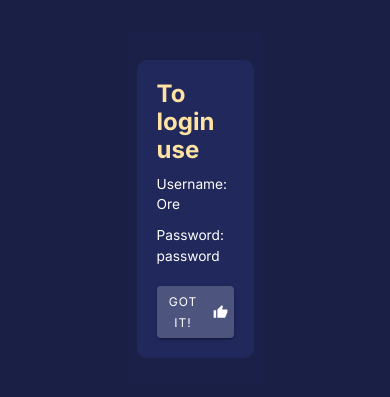
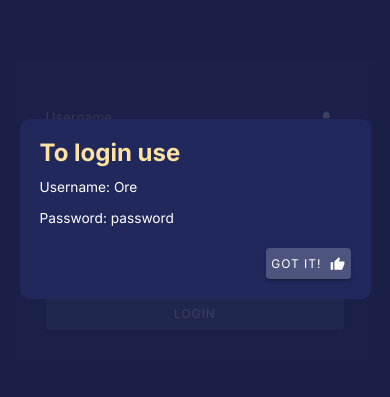
Before and after one commit to orejay/MERN-Sales-Dashboard-Fronend, a React (Create React App) app: page /login in a window 390 px wide. Shown: the part 213-610 px from the top of the page. Built offline with nearby package versions, Linux system fonts and the light colour scheme; no server answers.

Commit message:
Mobile view

```diff
--- a/src/scenes/login/index.jsx
+++ b/src/scenes/login/index.jsx
@@ -9,6 +9,7 @@ import {
   TextField,
   Typography,
   useTheme,
+  useMediaQuery,
 } from "@mui/material";
 import {
   VisibilityOff,
@@ -23,6 +24,7 @@ import { setUser, setPrompt } from "state";
 
 const Login = () => {
   const theme = useTheme();
+  const isNonMobile = useMediaQuery("(min-width: 600px)");
   const Navigate = useNavigate();
   const [showPassword, setShowPassword] = useState(false);
   //   const [showPrompt, setShowPrompt] = useState(true);
@@ -66,7 +68,7 @@ const Login = () => {
       onClick={() => dispatch(setPrompt(false))}
     >
       <Box
-        width="30%"
+        width={isNonMobile ? "30%" : "90%"}
         gap="20px"
         position="absolute"
         sx={{
@@ -102,11 +104,11 @@ const Login = () => {
         </Box>
       </Box>
       <Box
+        width={isNonMobile ? "35%" : "92%"}
         sx={{
-          p: "50px",
+          p: isNonMobile ? "50px" : "30px",
           borderRadius: "5px",
           backgroundColor: theme.palette.background.alt,
-          width: "35%",
           display: "flex",
           flexDirection: "column",
           opacity: showPrompt ? "15%" : "100%",
@@ -160,7 +162,11 @@ const Login = () => {
           variant="contained"
           backgroundColor={theme.palette.background.alt}
           //   onClick={login}
-          sx={{ p: "8px", fontSize: "16px", letterSpacing: "1px" }}
+          sx={{
+            p: isNonMobile ? "8px" : "6px",
+            fontSize: isNonMobile ? "16px" : "",
+            letterSpacing: "1px",
+          }}
           onClick={login}
         >
           LOGIN
```
